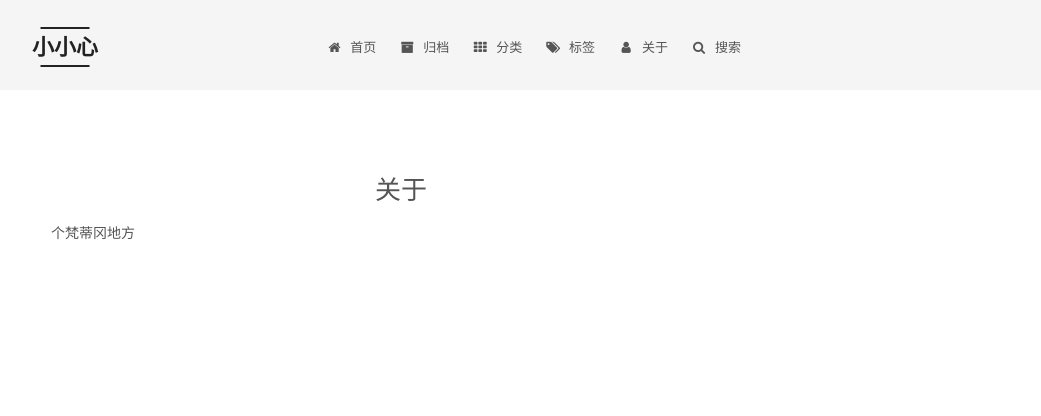
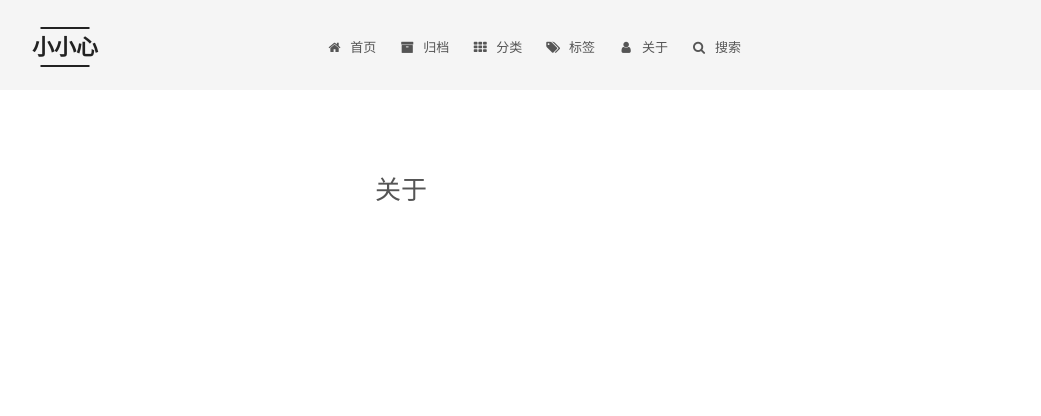
Before and after one commit to Special-You/Special-You.github.io, a Jekyll site: the page built from about/index.md, in a window 1280 px wide. Shown: the top 416 px of the page, without its empty margins (239-1280 px from the left). Built offline with Jekyll 4.4.1, drawn with Linux system fonts in a browser that asks for light colours.

Commit message:
文章更新

```diff
--- a/about/index.md
+++ b/about/index.md
@@ -2,4 +2,3 @@
 layout: page
 type: about
 ---
-个梵蒂冈地方
```
Also changed, not shown: README.md.
